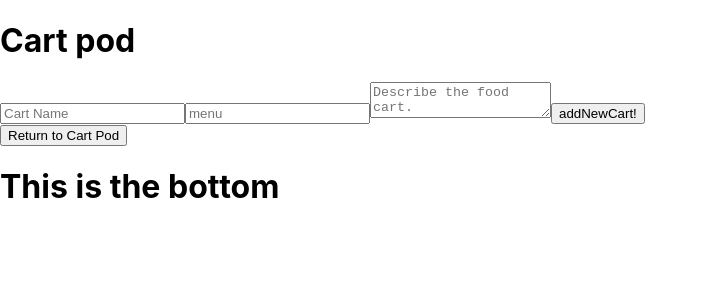
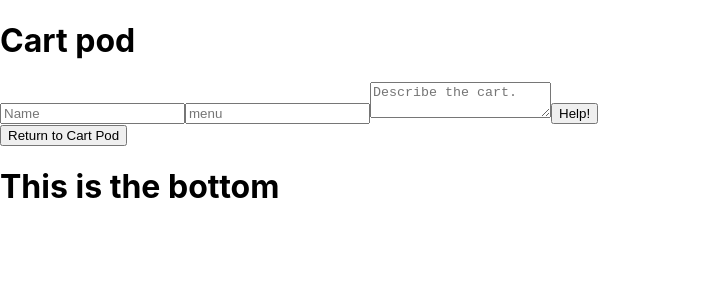
Before and after one commit to BryonBurke/component-practice, a React (Create React App) app: page / in a window 1280 px wide. Both pictures are taken after a click on the button "Add cart". Shown: the top 300 px of the page, without its empty margins (0-708 px from the left). Built offline with nearby package versions, Linux system fonts and the light colour scheme.

Commit message:
Add ReusableForm.js

```diff
--- a/src/components/Cart.js
+++ b/src/components/Cart.js
@@ -5,8 +5,7 @@ const Cart = (props) => {
     <React.Fragment>
       <div onClick ={() => props.whenCartClicked(props.id)}>
         <h3>{props.name}</h3>
-        <hr/>
-        <hr/>
+
       </div>
 
     </React.Fragment>
--- a/src/components/CartList.js
+++ b/src/components/CartList.js
@@ -2,7 +2,7 @@ import React from 'react';
 import Cart from './Cart';
 import PropTypes from 'prop-types'
 
-const numItemsPerRow = 10;
+const numItemsPerRow = 5;
 const spaceBetweenItems = 20; // edit to increase/decrease space between items
 
 const containerStyle = {
--- a/src/components/NewCartForm.js
+++ b/src/components/NewCartForm.js
@@ -1,9 +1,10 @@
 import React from 'react';
 import { v4 } from 'uuid';
+import ReusableForm from "./ReusableForm";
 import PropTypes from 'prop-types';
 
 const NewCartForm = (props) => {
-  const handleNewPodFormSubmission = (event) => {
+  const handleNewCartFormSubmission = (event) => {
     event.preventDefault();
     props.onNewCartCreation({
       name: event.target.name.value,
@@ -13,24 +14,16 @@ const NewCartForm = (props) => {
      });
   }
   return (
+
     <React.Fragment>
-      <form onSubmit={handleNewPodFormSubmission}>
-        <input
-          type='text'
-          name='name'
-          placeholder='Cart Name' />
-        <input
-          type='text'
-          name='menu'
-          placeholder='menu' />
-        <textarea
-          name='description'
-          placeholder='Describe the food cart.' />
-        <button type='submit'>addNewCart!</button>
-      </form>
+      <ReusableForm
+        formSubmissionHandler={handleNewCartFormSubmission}
+        buttonText="Help!" />
     </React.Fragment>
-   );
+  );
 }
+
+
 
 
 
--- /dev/null
+++ b/src/components/ReusableForm.js
@@ -0,0 +1,22 @@
+import React from "react";
+import PropTypes from "prop-types";
+
+function ReusableForm(props) {
+  return (
+    <React.Fragment>
+      <form onSubmit={props.formSubmissionHandler}>
+        <input type="text" name="name" placeholder="Name" />
+        <input type="text" name="menu" placeholder="menu" />
+        <textarea name="description" placeholder="Describe the cart." />
+        <button type="submit">{props.buttonText}</button>
+      </form>
+    </React.Fragment>
+  );
+}
+
+ReusableForm.propTypes = {
+  formSubmissionHandler: PropTypes.func,
+  buttonText: PropTypes.string,
+};
+
+export default ReusableForm;
```
